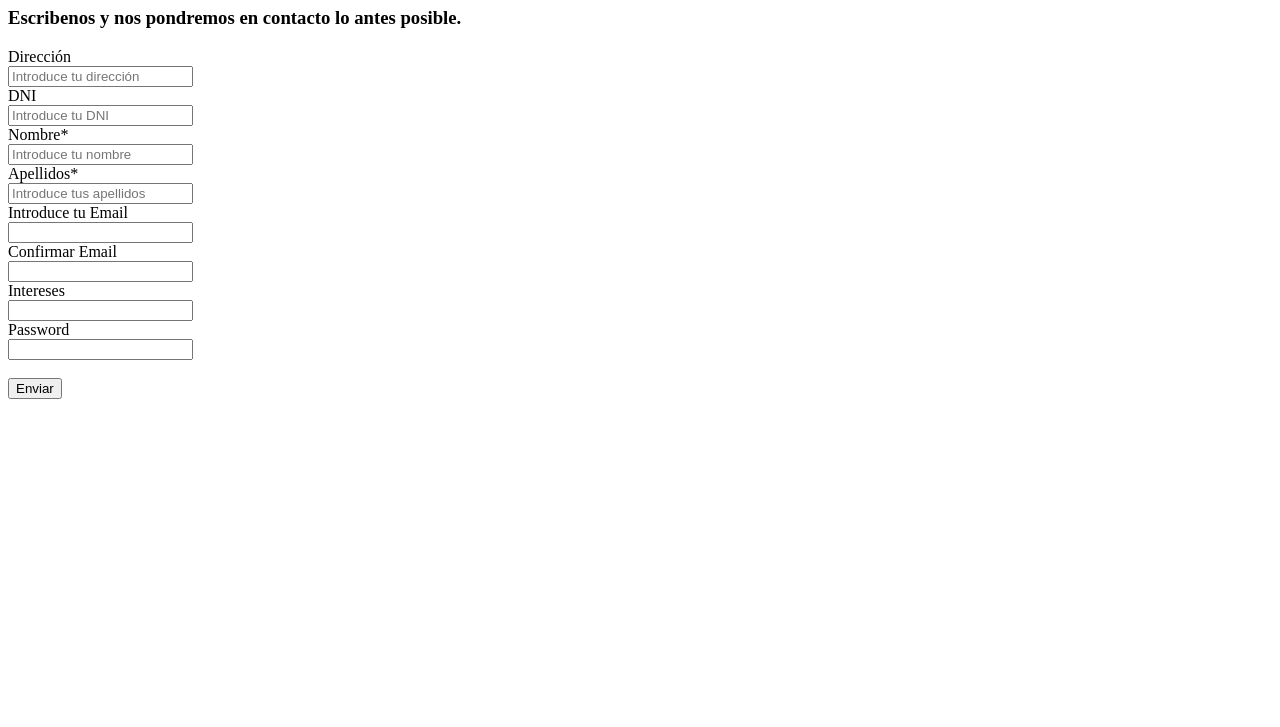
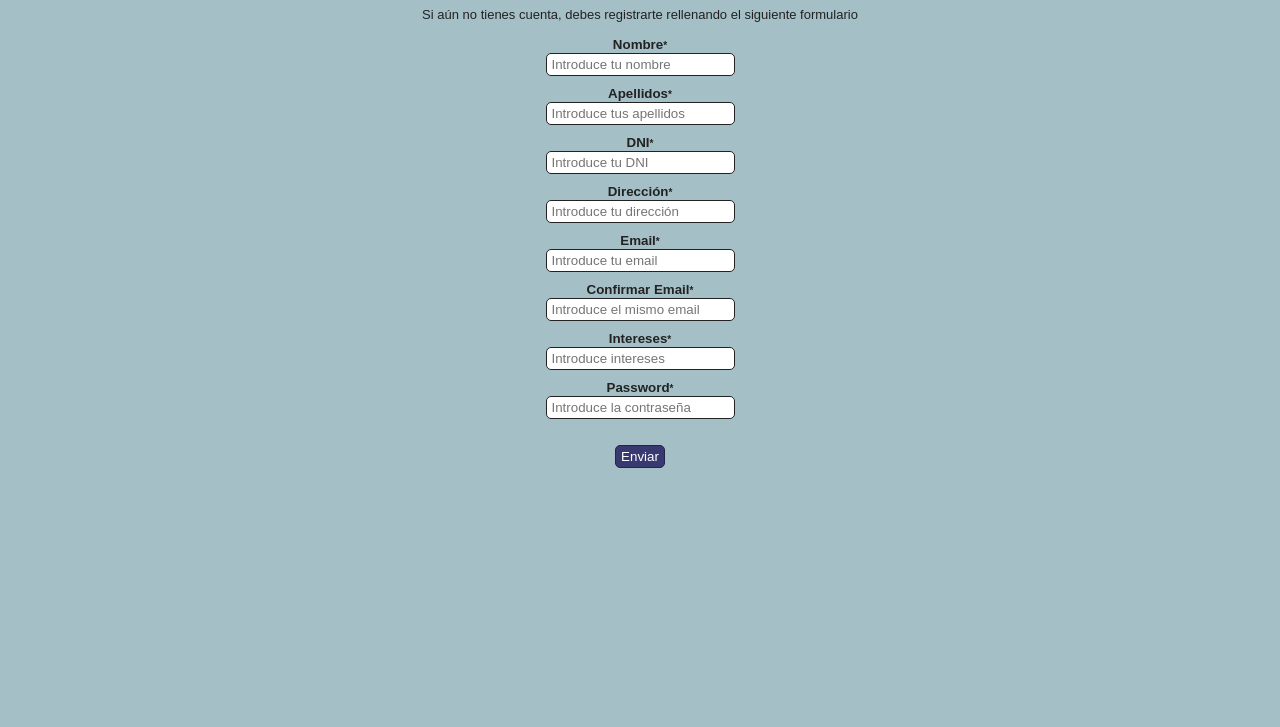
Before and after one commit to emeder0s/ejercicioBanco, a plain HTML site: page index.html in a window 1280 px wide. Shown: the part 73-800 px from the top of the page. Drawn offline with Linux system fonts and the light colour scheme.

Commit message:
Añadido estilo css a formulario

```diff
--- a/index.html
+++ b/index.html
@@ -5,41 +5,38 @@
     <meta charset="UTF-8">
     <title>Ejercico Banco</title>
     <script src="script.js"></script>
-    <link rel="stylesheet" src="style.css">
+    <link rel="stylesheet" href="style.css">
 </head>
 
 <body>
-    <h1>FORMULARIO DE CONTACTO</h1>
-    <h3>Escribenos y nos pondremos en contacto lo antes posible.</h3>
+    <h1>FORMULARIO DE REGISTRO</h1>
+    <p>Si aún no tienes cuenta, debes registrarte rellenando el siguiente formulario</p>
     <div class="formularios">
-
-        <label for="Dirección">Dirección</label><br>
-        <input type="text" id="direccion" placeholder="Introduce tu dirección"><br>
-
-        <label for="dni">DNI</label><br>
-        <input type="text" id="dni" maxlength="9" minlength="9" placeholder="Introduce tu DNI"><br>
-
         <label for="nombre">Nombre<span class="obligatorio">*</span></label><br>
         <input type="text" id="nombre" name="nombre_usuario" placeholder="Introduce tu nombre"><br>
 
         <label for="apellidos">Apellidos<span class="obligatorio">*</span></label><br>
         <input type="text" id="apellidos" name="apellidos usuario" placeholder="Introduce tus apellidos"><br>
 
+        <label for="dni">DNI<span class="obligatorio">*</span></label><br>
+        <input type="text" id="dni" maxlength="9" minlength="9" placeholder="Introduce tu DNI"><br>
 
+        <label for="Dirección">Dirección<span class="obligatorio">*</span></label><br>
+        <input type="text" id="direccion" placeholder="Introduce tu dirección"><br>
 
-        <label for="email">Introduce tu Email</label><br>
-        <input type="text" name="email" id="email">
+        <label for="email">Email<span class="obligatorio">*</span></label><br>
+        <input type="text" name="email" id="email" placeholder="Introduce tu email"><br>
+
+        <label for="confirmar-email">Confirmar Email<span class="obligatorio">*</span></label><br>
+        <input type="text" name="confirmar-email" id="confirmar-email" placeholder="Introduce el mismo email"><br>
+
+        <label for="intereses">Intereses<span class="obligatorio">*</span></label><br>
+        <input id="intereses" placeholder="Introduce intereses"></input><br>
+
+        <label for="password">Password<span class="obligatorio">*</span></label><br>
+        <input id="password" placeholder="Introduce la contraseña"></input><br>
         <br>
-        <label for="confirmar-email">Confirmar Email</label><br>
-        <input type="text" name="confirmar-email" id="confirmar-email"><br>
-        <label for="intereses">Intereses</label><br>
-        <input id="intereses"></input><br>
-        <label for="password">Password</label><br>
-        <input id="password"></input><br>
-
-        <br>
-
-        <button onclick="enviar()">Enviar</button>
+        <button id="enviar" onclick="enviar()">Enviar</button>
 
 </body>
 
--- a/script.js
+++ b/script.js
@@ -1,6 +1,5 @@
 //Direccion
 function direccion() {
-    console.log("estoy dentro")
     var dir = document.getElementById("direccion").value
     var arrayDir = separarDireccion(dir)
     if (dir.length == 0) {
@@ -9,8 +8,6 @@ function direccion() {
         alert("La direccción está incompleta. El formato debe ser: \n 1: Tipo vía/ Nombre vía, \n 2: Número, \n 3: Resto de Datos (piso, portal...etc), \n 4: CP, \n 5:Población \n 6: País")
     } else {
         var tipCalle = tipoCalle(arrayDir[0]);
-        console.log(arrayDir[0]);
-        console.log(arrayDir[4]);
         var codPostal = codigoPostal(arrayDir[4]);
         if (tipCalle && codPostal) {
             alert("La dirección está bien")
@@ -37,11 +34,6 @@ function tipoCalle(calle) {
 
     }
     return validation;
-}
-
-
-function esNumero(letra) {
-    return letra >= 48 && letra <= 57;
 }
 
 function codigoPostal(codigo) {
@@ -298,18 +290,18 @@ function crearEmail() {
 }
 
 //Comprobaciones: Nombre, Apellidos y Email
-function comprobaciones() {
-    nombreApellido();
-    if (intereses() ==0){
-        alert("Introduzca uno de los siguientes intereses: \n - mercado inmobilario \n - bolsa \n - bienes estatales");
-    }
-    if (!password()){
-        alert("La contraseña no cumple con los requisitios de seguridad");
-    }
-    if(email != '' || confirmarEmail != ''){
-        revisarEmail();
-    }
-}
+// function comprobaciones() {
+//     nombreApellido();
+//     if (intereses() ==0){
+//         alert("Introduzca uno de los siguientes intereses: \n - mercado inmobilario \n - bolsa \n - bienes estatales");
+//     }
+//     if (!password()){
+//         alert("La contraseña no cumple con los requisitios de seguridad");
+//     }
+//     if(email != '' || confirmarEmail != ''){
+//         revisarEmail();
+//     }
+// }
 
 //Nombre y Apellidos
 function vacio(valor) {
@@ -370,11 +362,18 @@ function nombreApellido() {
 }
 
 function enviar(){
-    intereses();
-    password();
+    nombreApellido();
+    if (intereses() ==0){
+        alert("Introduzca uno de los siguientes intereses: \n - mercado inmobilario \n - bolsa \n - bienes estatales");
+    }
+    if (!password()){
+        alert("La contraseña no cumple con los requisitios de seguridad");
+    }
+    if(email != '' || confirmarEmail != ''){
+        revisarEmail();
+    }
     crearEmail();
     direccion();
     dni();
-    comprobaciones();
 }
 //Fusionado
--- a/style.css
+++ b/style.css
@@ -0,0 +1,47 @@
+body {
+    margin: 0 auto;
+    background: #a4bfc6;
+    color: rgb(34, 34, 34);
+    font-family:Arial, Helvetica, sans-serif;
+    text-align: center;
+}
+
+h1{
+    background: white;
+    color: #393972;
+    font-family: fantasy;
+}
+
+button{
+ background: #393972;
+ color:white;
+ border-radius: 5px;
+ border: 1px solid #242449;
+ padding: 3px 5px;
+}
+
+button:hover{
+    background: #242449;
+    border: 1px solid #393972;
+    cursor: pointer;
+ }
+
+ input{
+    margin-bottom: 8px;
+    border-radius: 5px;
+    padding: 3px 5px;
+    border: 1px solid rgb(34, 34, 34) ;
+ }
+
+ span.obligatorio{
+    font-size: x-small;
+ }
+
+ p{
+    font-size: small;
+ }
+
+ label{
+    font-size: smaller;
+    font-weight: bold;
+ }
```
